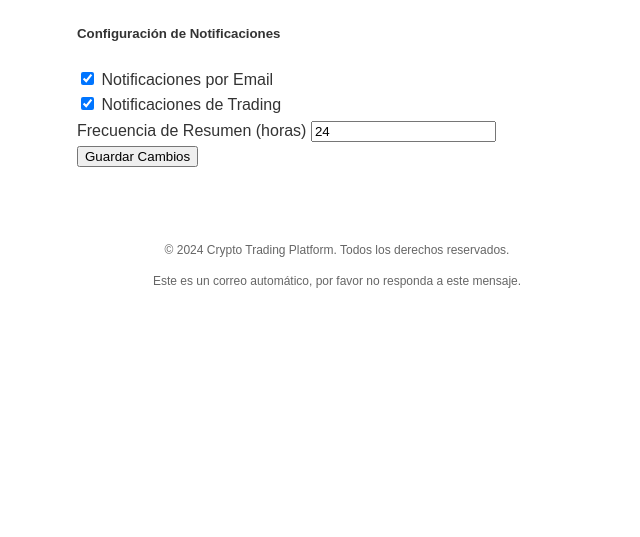
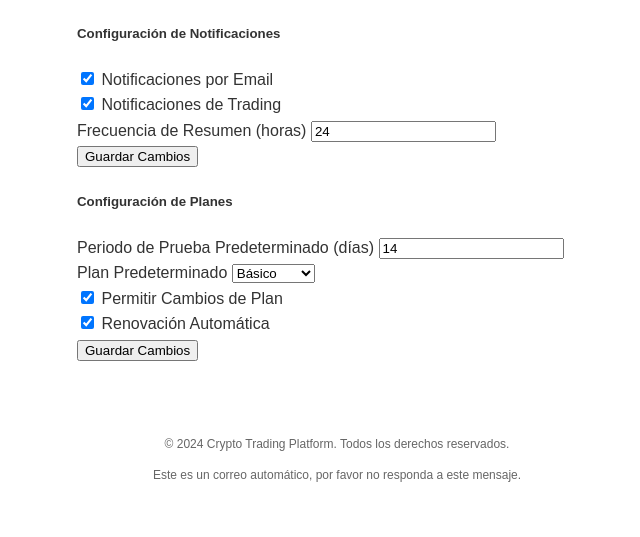
Before and after one commit to tbg-ia/TGB-IA, a Python web app: template app/templates/admin/settings.html in a window 1280 px wide. Shown: the part 862-1399 px from the top of the page, without its empty margins (303-943 px from the left). Before the commit the page ends 1150 px from the top, so only its background shows below. Run offline with Jinja, Linux system fonts and the light colour scheme; the template is opened without the code that fills it, so the values that code supplies are empty.

Commit message:
Agent query: ¿Puedes ver la nueva sección de Configuración de Planes en el panel de administración y los formularios funcionan correctamente?
Add subscription settings management to admin panel.

Screenshot: https://storage.googleapis.com/screenshot-production-us-central1/e9dd3937-21b8-446a-bd67-a1e5fcb2e183/bc33ec5a-ba9a-4de7-b661-bf8cc7445eae.jpg

```diff
--- a/app/templates/admin/settings.html
+++ b/app/templates/admin/settings.html
@@ -139,6 +139,47 @@
                 </div>
             </div>
         </div>
+
+        <!-- Configuración de Planes de Suscripción -->
+        <div class="col-md-6 mb-4">
+            <div class="card">
+                <div class="card-header">
+                    <h5 class="card-title mb-0">Configuración de Planes</h5>
+                </div>
+                <div class="card-body">
+                    <form method="POST" action="{{ url_for('admin.save_subscription_settings') }}">
+                        <div class="mb-3">
+                            <label class="form-label">Periodo de Prueba Predeterminado (días)</label>
+                            <input type="number" class="form-control" name="default_trial_days"
+                                   value="{{ config.get('DEFAULT_TRIAL_DAYS', 14) }}">
+                        </div>
+                        <div class="mb-3">
+                            <label class="form-label">Plan Predeterminado</label>
+                            <select class="form-select" name="default_plan_type">
+                                <option value="basic" {% if config.get('DEFAULT_PLAN_TYPE') == 'basic' %}selected{% endif %}>Básico</option>
+                                <option value="pro" {% if config.get('DEFAULT_PLAN_TYPE') == 'pro' %}selected{% endif %}>Pro</option>
+                                <option value="enterprise" {% if config.get('DEFAULT_PLAN_TYPE') == 'enterprise' %}selected{% endif %}>Enterprise</option>
+                            </select>
+                        </div>
+                        <div class="mb-3">
+                            <div class="form-check form-switch">
+                                <input class="form-check-input" type="checkbox" name="allow_plan_changes"
+                                       {% if config.get('ALLOW_PLAN_CHANGES', True) %}checked{% endif %}>
+                                <label class="form-check-label">Permitir Cambios de Plan</label>
+                            </div>
+                        </div>
+                        <div class="mb-3">
+                            <div class="form-check form-switch">
+                                <input class="form-check-input" type="checkbox" name="auto_renew_subscriptions"
+                                       {% if config.get('AUTO_RENEW_SUBSCRIPTIONS', True) %}checked{% endif %}>
+                                <label class="form-check-label">Renovación Automática</label>
+                            </div>
+                        </div>
+                        <button type="submit" class="btn btn-primary">Guardar Cambios</button>
+                    </form>
+                </div>
+            </div>
+        </div>
     </div>
 </div>
 {% endblock %}
```
Also changed, not shown: app/routes/admin.py (+34 -0 lines).
